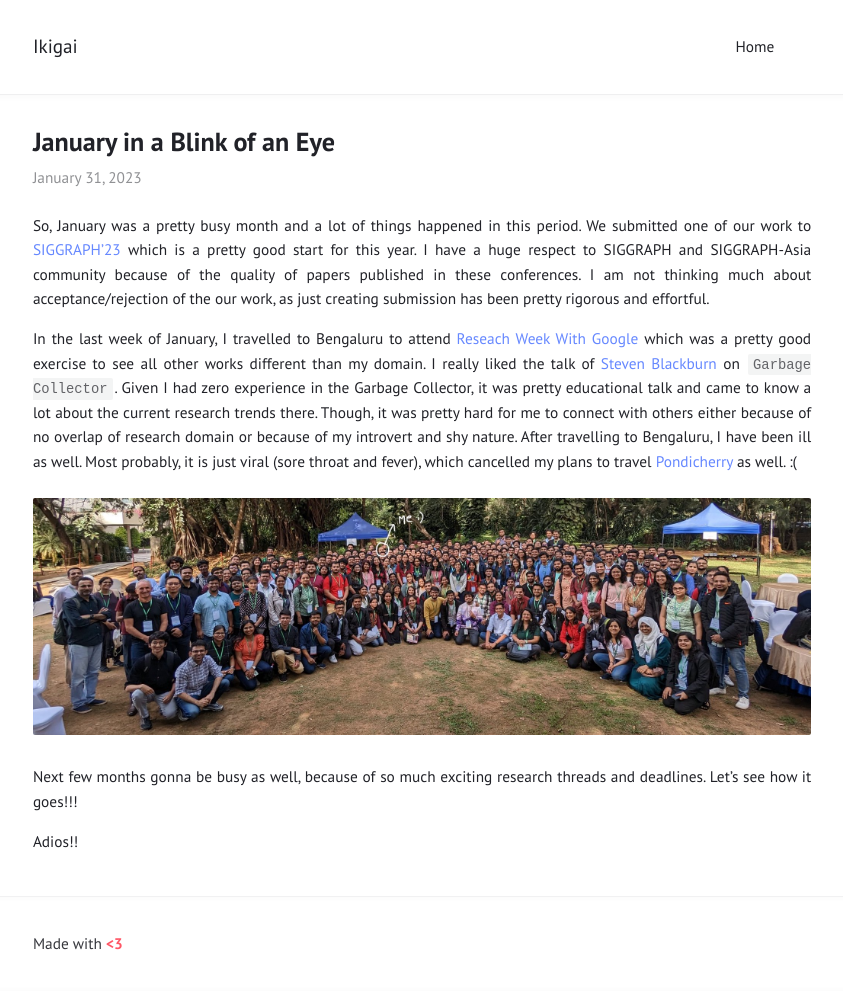
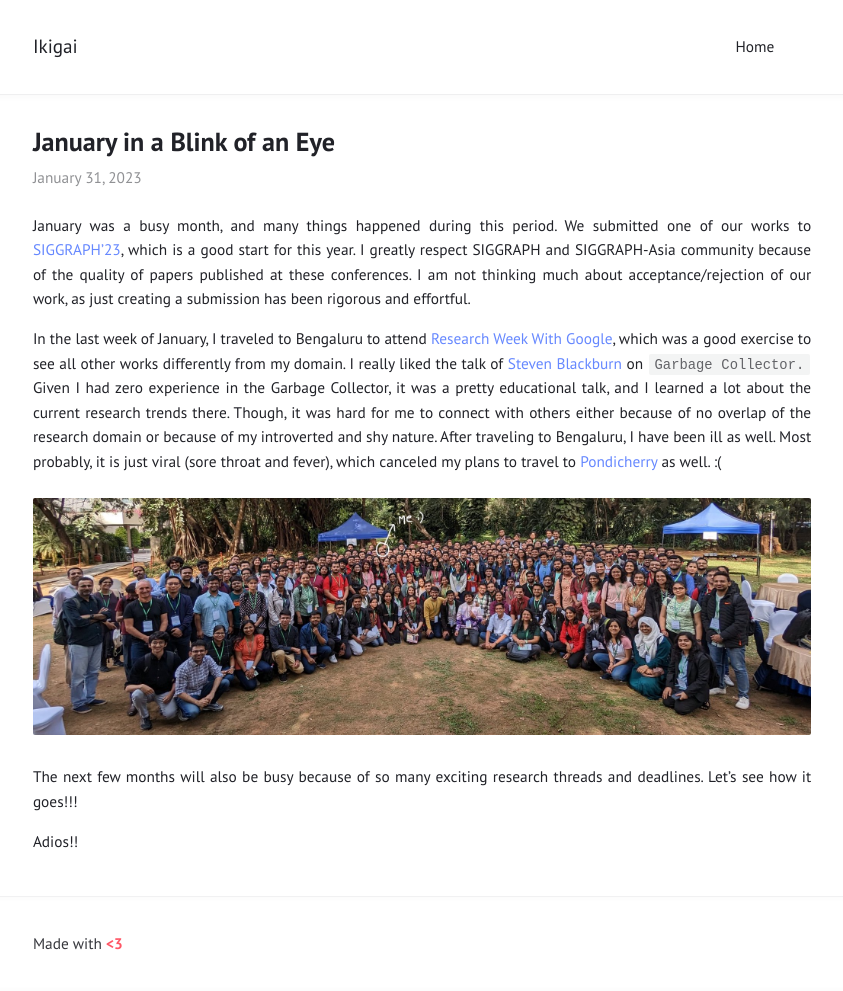
Before and after one commit to coreqode/ikigai, a Jekyll site: the page built from _posts/2023-01-31-january-in-blink-of-an-eye.md, in a window 1280 px wide. Shown: the whole page, without its empty margins (218-1061 px from the left). Built offline with Jekyll 4.4.1, drawn with Linux system fonts in a browser that asks for light colours.

Commit message:
rephrasing

```diff
--- a/_posts/2023-01-31-january-in-blink-of-an-eye.md
+++ b/_posts/2023-01-31-january-in-blink-of-an-eye.md
@@ -2,16 +2,14 @@
 title: "January in a Blink of an Eye"
 layout: post
 ---
+January was a busy month, and many things happened during this period. We submitted one of our works to [SIGGRAPH'23](https://s2023.siggraph.org), which is a good start for this year. I greatly respect SIGGRAPH and SIGGRAPH-Asia community because of the quality of papers published at these conferences. I am not thinking much about acceptance/rejection of our work, as just creating a submission has been rigorous and effortful.
 
-So, January was a pretty busy month and a lot of things happened in this period. We submitted one of our work to [SIGGRAPH'23](https://s2023.siggraph.org) which is a pretty good start for this year. I have a huge respect to SIGGRAPH and SIGGRAPH-Asia community because of the quality of papers published in these conferences. I am not thinking much about acceptance/rejection of the our work, as just creating submission has been pretty rigorous and effortful.
-
-
-In the last week of January, I travelled to Bengaluru to attend [Reseach Week With Google](https://sites.google.com/view/researchweek2023/home) which was a pretty good exercise to see all other works different than my domain. I really liked the talk of [Steven Blackburn](https://users.cecs.anu.edu.au/~steveb/) on `Garbage Collector`. Given I had zero experience in the Garbage Collector, it was pretty educational talk and came to know a lot about the current research trends there. Though, it was pretty hard for me to connect with others either because of no overlap of research domain or because of my introvert and shy nature. After travelling to Bengaluru, I have been ill as well. Most probably, it is just viral (sore throat and fever), which cancelled my plans to travel [Pondicherry](https://en.wikipedia.org/wiki/Pondicherry) as well. :(
+In the last week of January, I traveled to Bengaluru to attend [Research Week With Google](https://sites.google.com/view/researchweek2023/home), which was a good exercise to see all other works differently from my domain. I really liked the talk of [Steven Blackburn](https://users.cecs.anu.edu.au/~steveb/) on `Garbage Collector.` Given I had zero experience in the Garbage Collector, it was a pretty educational talk, and I learned a lot about the current research trends there. Though, it was hard for me to connect with others either because of no overlap of the research domain or because of my introverted and shy nature. After traveling to Bengaluru, I have been ill as well. Most probably, it is just viral (sore throat and fever), which canceled my plans to travel to [Pondicherry](https://en.wikipedia.org/wiki/Pondicherry) as well. :(
 
 <div align='center'>
 <img src="/ikigai/assets/images/research_week.jpeg" style="width=100% ; height=auto">
 </div>
 
-Next few months gonna be busy as well, because of so much exciting research threads and deadlines. Let's see how it goes!!!
+The next few months will also be busy because of so many exciting research threads and deadlines. Let's see how it goes!!!
 
 Adios!!
```
